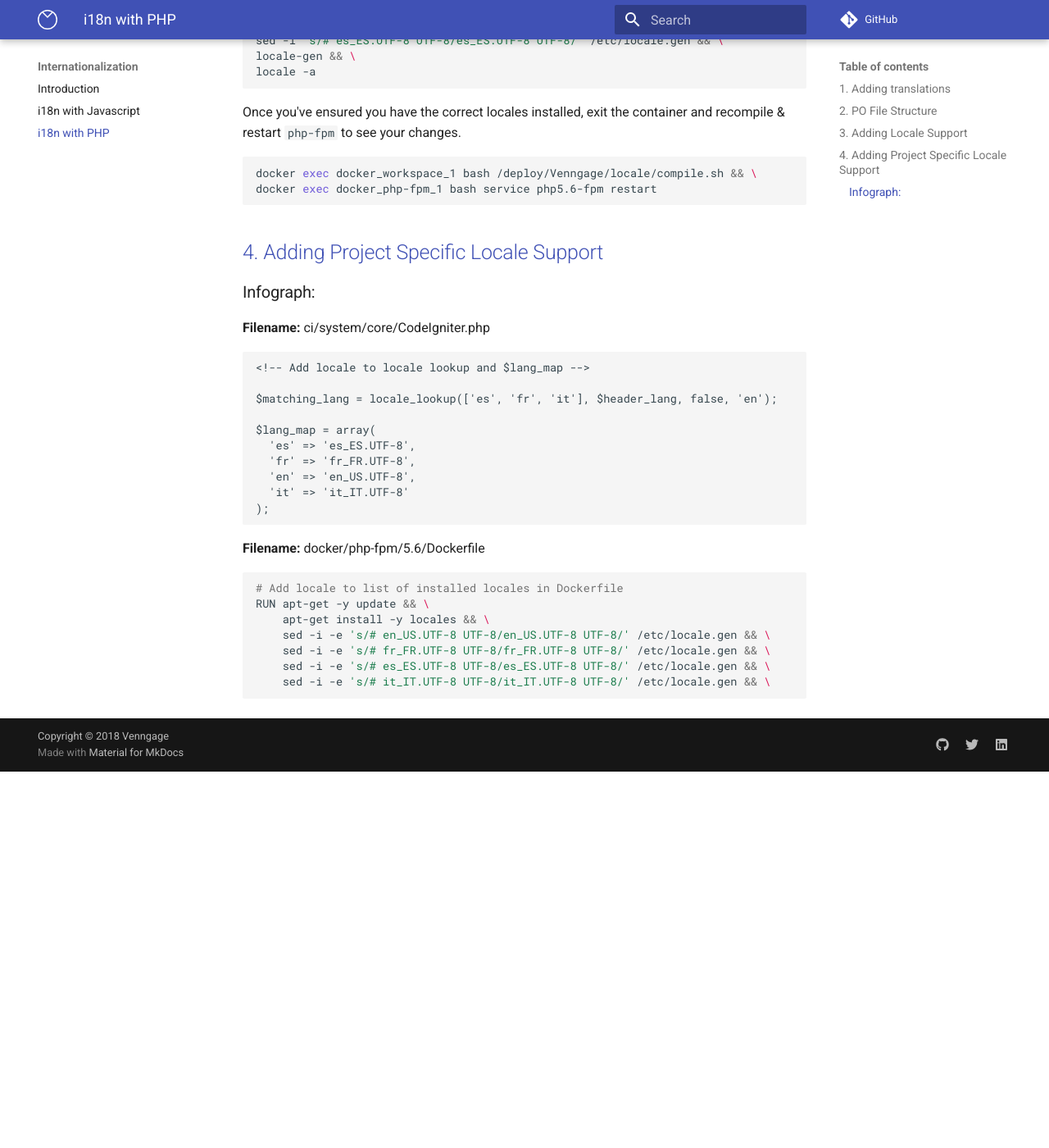
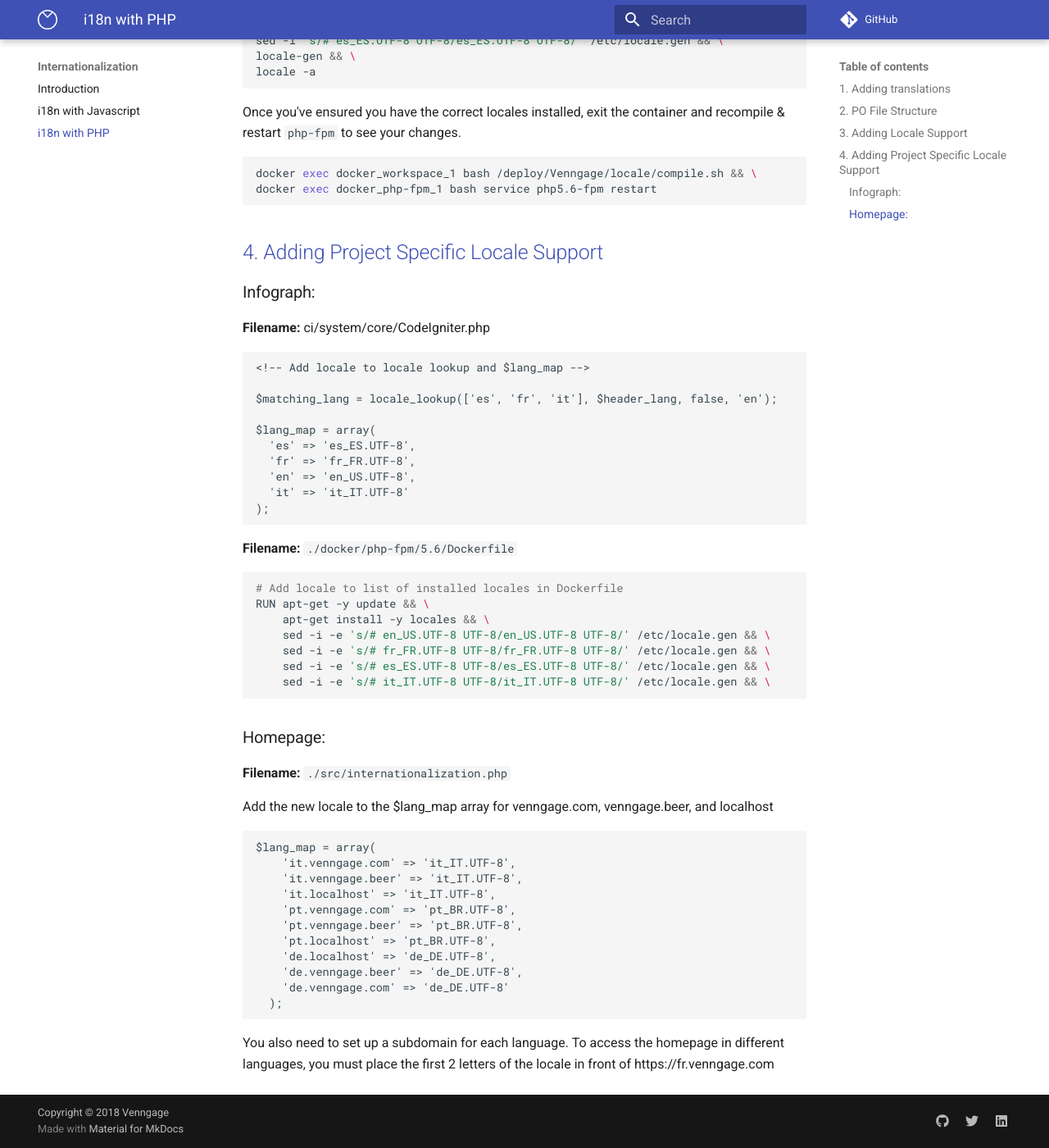
Before and after one commit to enicol/venngage-styleguide, an MkDocs documentation site: the page built from docs/i18n/php.md, in a window 1280 px wide and 1400 px high, scrolled down 1816 px. Shown: the whole window at 82% size. Built offline with MkDocs 1.6.1 and Material for MkDocs 9.7.7, drawn with Linux system fonts in a browser that asks for light colours; comment, search, counter and statistics services are not loaded; old or Windows-style settings are respelled for this version of MkDocs; before the commit the page ends 2757 px from its top, so only the background shows below that; some of the changed text lies outside the part shown.

Commit message:
add homepage instructions

````diff
--- a/docs/i18n/php.md
+++ b/docs/i18n/php.md
@@ -43,7 +43,7 @@ docker exec docker_php-fpm_1 bash service php5.6-fpm restart
 
 ## [3. Adding Locale Support](#locale-support)
 
-If the translation changes you made aren't showing up on your local, first check that your browser is set to the language you are adding support for. If you have followed all of the preceding steps and your changes are still not rendering, check to make sure you have the locale support installed for the specific locale you're working with.
+If changes to translations aren't showing up on your local, ensure your browser is set to the language you are adding support for. If you have followed all of the preceding steps and your changes are still not rendering, check to make sure you have the locale support installed for the specific locale you're working with.
 
 You can check which locales you have installed by going into the `php-fpm` container
 
@@ -89,7 +89,7 @@ $lang_map = array(
 );
 ```
 
-**Filename:** docker/php-fpm/5.6/Dockerfile
+**Filename:** `./docker/php-fpm/5.6/Dockerfile`
 
 ```sh
 # Add locale to list of installed locales in Dockerfile
@@ -100,3 +100,22 @@ RUN apt-get -y update && \
     sed -i -e 's/# es_ES.UTF-8 UTF-8/es_ES.UTF-8 UTF-8/' /etc/locale.gen && \
     sed -i -e 's/# it_IT.UTF-8 UTF-8/it_IT.UTF-8 UTF-8/' /etc/locale.gen && \
 ```
+
+### Homepage:
+**Filename:** `./src/internationalization.php`
+
+Add the new locale to the $lang_map array for venngage.com, venngage.beer, and localhost
+```php
+$lang_map = array(
+    'it.venngage.com' => 'it_IT.UTF-8',
+    'it.venngage.beer' => 'it_IT.UTF-8',
+    'it.localhost' => 'it_IT.UTF-8',
+    'pt.venngage.com' => 'pt_BR.UTF-8',
+    'pt.venngage.beer' => 'pt_BR.UTF-8',
+    'pt.localhost' => 'pt_BR.UTF-8',
+    'de.localhost' => 'de_DE.UTF-8',
+    'de.venngage.beer' => 'de_DE.UTF-8',
+    'de.venngage.com' => 'de_DE.UTF-8'
+  );
+```
+You also need to set up a subdomain for each language. To access the homepage in different languages, you must place the first 2 letters of the locale in front of https://fr.venngage.com
````
